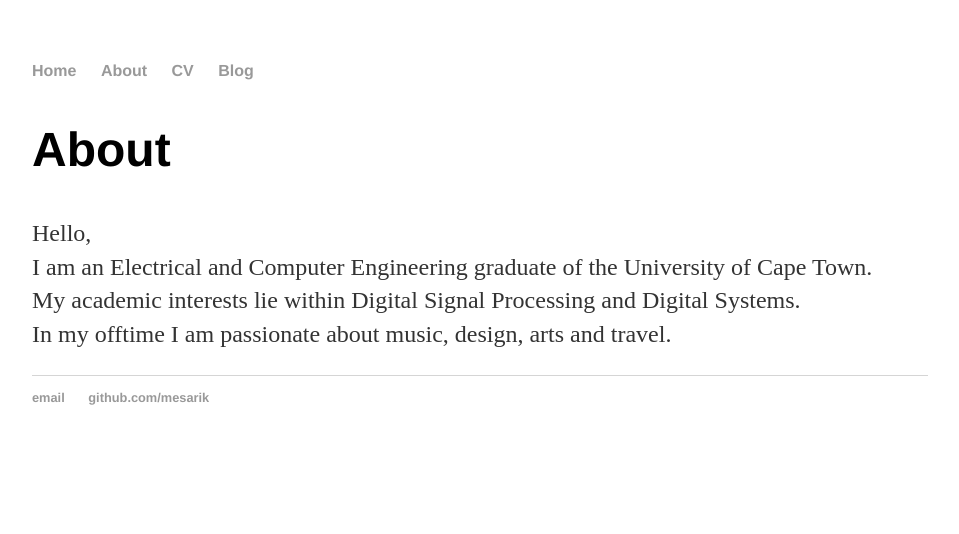
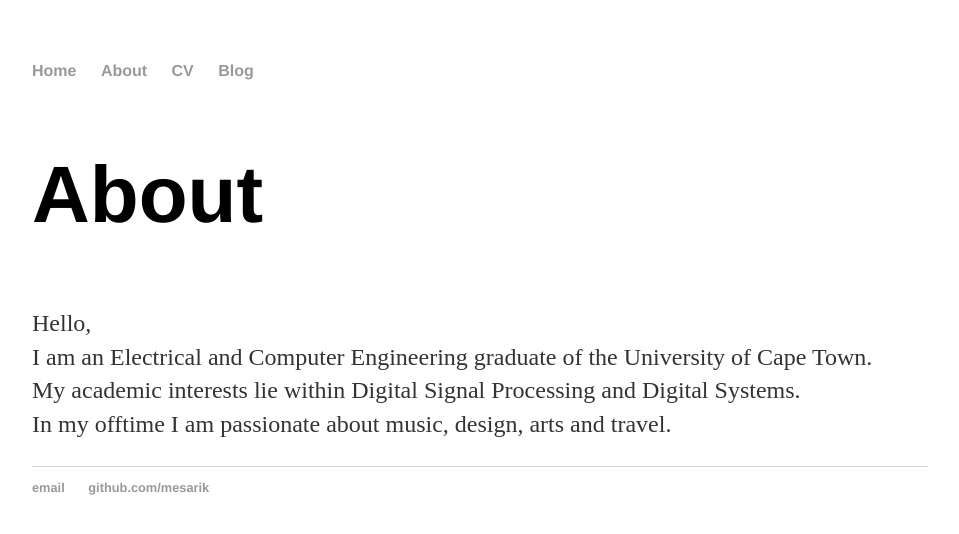
Before and after one commit to mesarcik/mesarcik.github.io, a Jekyll site: the page built from about/index.html, in a window 1280 px wide. Shown: the top 534 px of the page, without its empty margins (160-1119 px from the left). Built offline with Jekyll 4.4.1, drawn with Linux system fonts in a browser that asks for light colours.

Commit message:
git_uploader.sh

```diff
--- a/css/main.css
+++ b/css/main.css
@@ -7,7 +7,7 @@ p, ul { font-size: 1.5em; line-height: 1.4em; color: #333; }
 
 h1, h2, h3, h4 { font-family: 'Helvetica', 'Arial', 'Sans-Serif'; }
 h1 { font-size: 10em;  }
-h2 { font-size: 3em; }
+h2 { font-size: 5em; }
 h3 { font-size: 2.3em; }
 h4 { font-size: 1.9em; }
 
```
